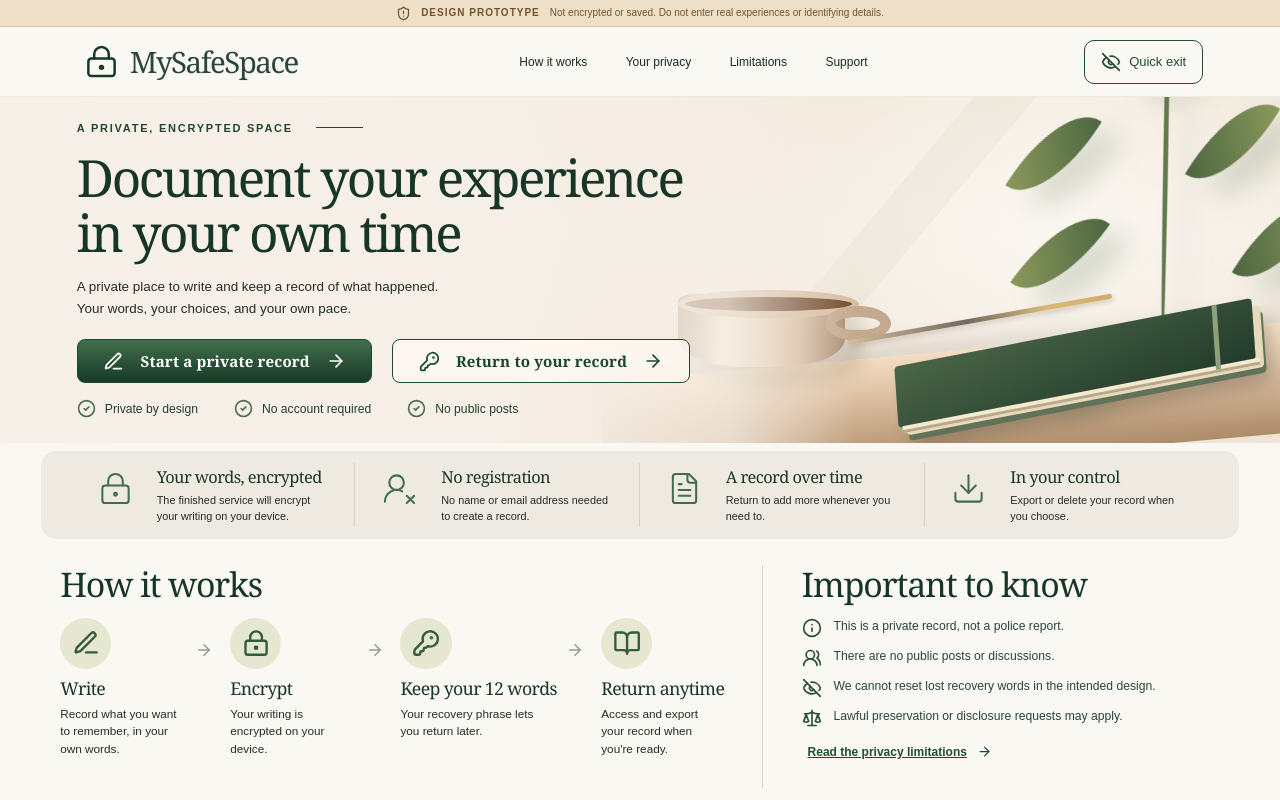
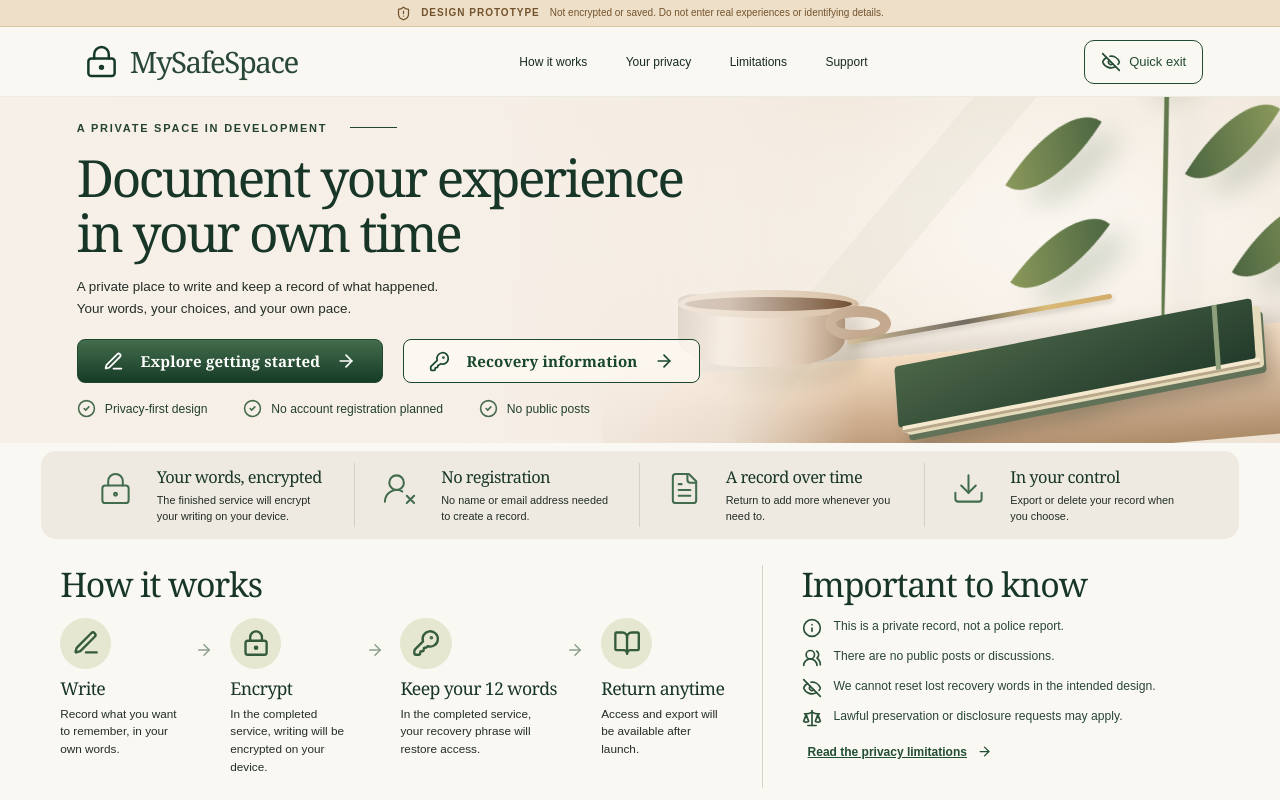
Before and after one commit to imdavidj13-droid/Myrecord, a React (Vite) app: page / in a window 1280 px wide. Built offline with nearby package versions, Linux system fonts and the light colour scheme.

Commit message:
Make homepage clear that encrypted record saving and recovery are not launched

```diff
--- a/src/App.tsx
+++ b/src/App.tsx
@@ -68,14 +68,14 @@ export default function App(){
   <div className="home-hero-replica">
     <div className="home-photo" aria-hidden="true"><div className="photo-plant"><Botanical/></div><div className="photo-table"/><div className="photo-cup"><div className="coffee"/><div className="cup-handle"/></div><div className="photo-book"><div className="book-pages"/><div className="book-ribbon"/></div><div className="photo-pen"/></div>
     <div className="home-hero-content">
-      <div className="eyebrow">A PRIVATE, ENCRYPTED SPACE <span className="eyebrow-line"/></div>
+      <div className="eyebrow">A PRIVATE SPACE IN DEVELOPMENT <span className="eyebrow-line"/></div>
       <h1>Document your experience<br/>in your own time</h1>
       <p>A private place to write and keep a record of what happened.<br/>Your words, your choices, and your own pace.</p>
       <div className="home-cta">
-        <button className="button" onClick={()=>go("before")}><PenLine size={21}/> Start a private record <ArrowRight size={20}/></button>
-        <button className="button button-outline" onClick={()=>go("return")}><KeyRound size={21}/> Return to your record <ArrowRight size={20}/></button>
+        <button className="button" onClick={()=>go("before")}><PenLine size={21}/> Explore getting started <ArrowRight size={20}/></button>
+        <button className="button button-outline" onClick={()=>go("return")}><KeyRound size={21}/> Recovery information <ArrowRight size={20}/></button>
       </div>
-      <div className="home-trust"><span><CheckCircle2 size={19}/> Private by design</span><span><CheckCircle2 size={19}/> No account required</span><span><CheckCircle2 size={19}/> No public posts</span></div>
+      <div className="home-trust"><span><CheckCircle2 size={19}/> Privacy-first design</span><span><CheckCircle2 size={19}/> No account registration planned</span><span><CheckCircle2 size={19}/> No public posts</span></div>
     </div>
   </div>
   <div className="home-feature-rail">
@@ -87,9 +87,9 @@ export default function App(){
   <div className="home-lower">
     <div className="how-block"><h2>How it works</h2><div className="how-steps">
       <div><span className="how-icon"><PenLine/></span><h3>Write</h3><p>Record what you want to remember, in your own words.</p></div>
-      <ArrowRight className="how-arrow"/><div><span className="how-icon"><LockKeyhole/></span><h3>Encrypt</h3><p>Your writing is encrypted on your device.</p></div>
-      <ArrowRight className="how-arrow"/><div><span className="how-icon"><KeyRound/></span><h3>Keep your 12 words</h3><p>Your recovery phrase lets you return later.</p></div>
-      <ArrowRight className="how-arrow"/><div><span className="how-icon"><BookOpen/></span><h3>Return anytime</h3><p>Access and export your record when you're ready.</p></div>
+      <ArrowRight className="how-arrow"/><div><span className="how-icon"><LockKeyhole/></span><h3>Encrypt</h3><p>In the completed service, writing will be encrypted on your device.</p></div>
+      <ArrowRight className="how-arrow"/><div><span className="how-icon"><KeyRound/></span><h3>Keep your 12 words</h3><p>In the completed service, your recovery phrase will restore access.</p></div>
+      <ArrowRight className="how-arrow"/><div><span className="how-icon"><BookOpen/></span><h3>Return anytime</h3><p>Access and export will be available after launch.</p></div>
     </div></div>
     <div className="important-block"><h2>Important to know</h2><div className="important-items">
       <span><Info/> This is a private record, not a police report.</span>
```
